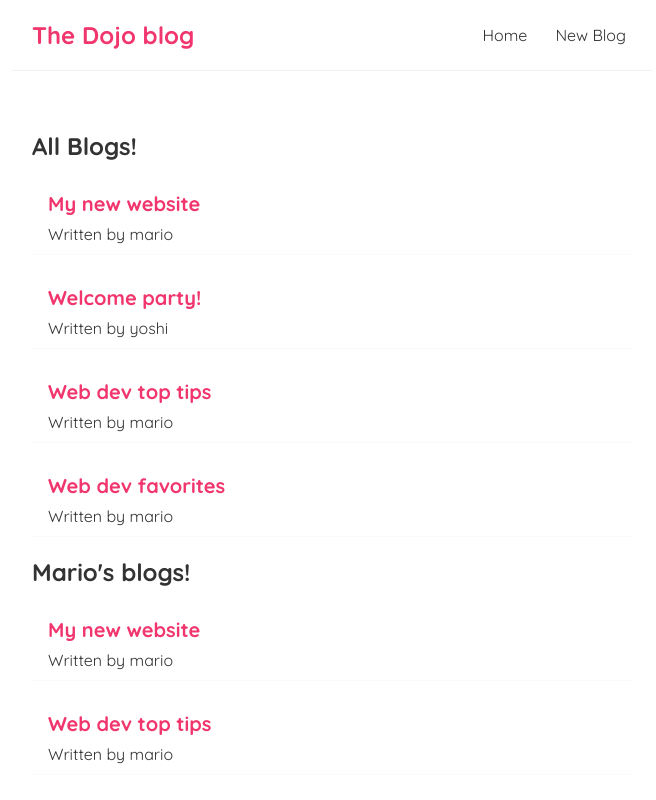
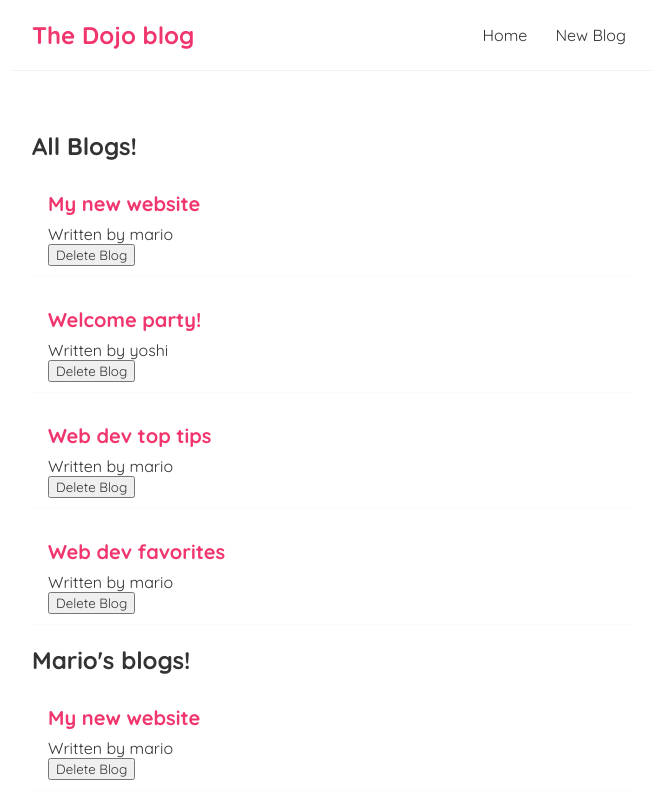
Before and after one commit to otondi-willis/Dojo-Blog, a React (Create React App) app: page / in a window 1280 px wide. Shown: the top 800 px of the page, without its empty margins (308-964 px from the left). Built offline with nearby package versions, Linux system fonts and the light colour scheme.

Commit message:
passing functions as props

```diff
--- a/src/Bloglist.js
+++ b/src/Bloglist.js
@@ -1,4 +1,4 @@
-const BlogList = ({blogs, title}) => {
+const BlogList = ({blogs, title, handleDelete}) => {
 
     return (
         <div className="blog-list">
@@ -7,6 +7,7 @@
              <div className = "blog-preview" key={blog.id}>
                 <h2>{ blog.title }</h2>
                 <p>Written by { blog.author }</p>
+                <button onClick={()=>{handleDelete(blog.id)}}>Delete Blog</button>
              </div>
             ))}
         </div>
```
